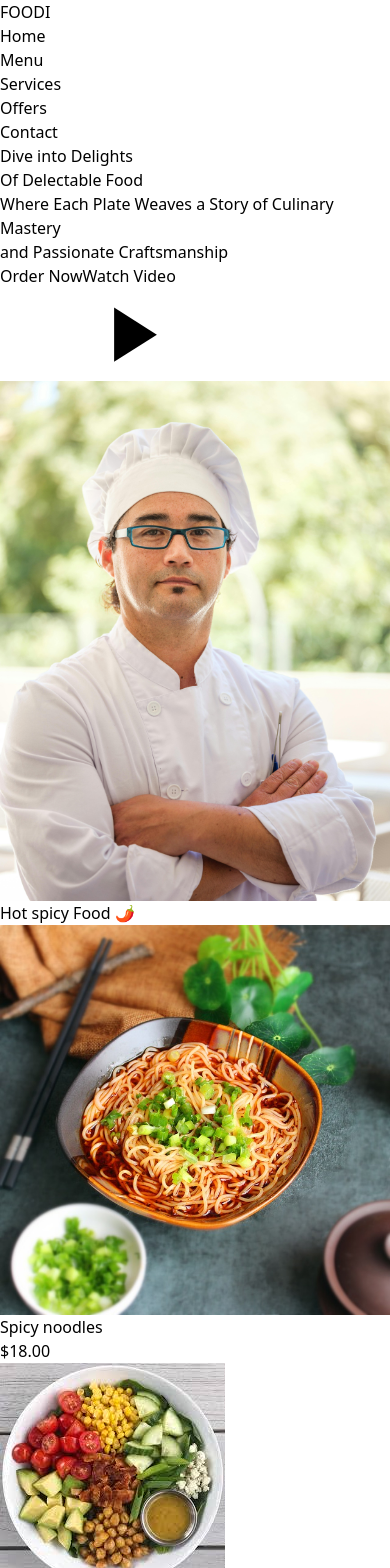
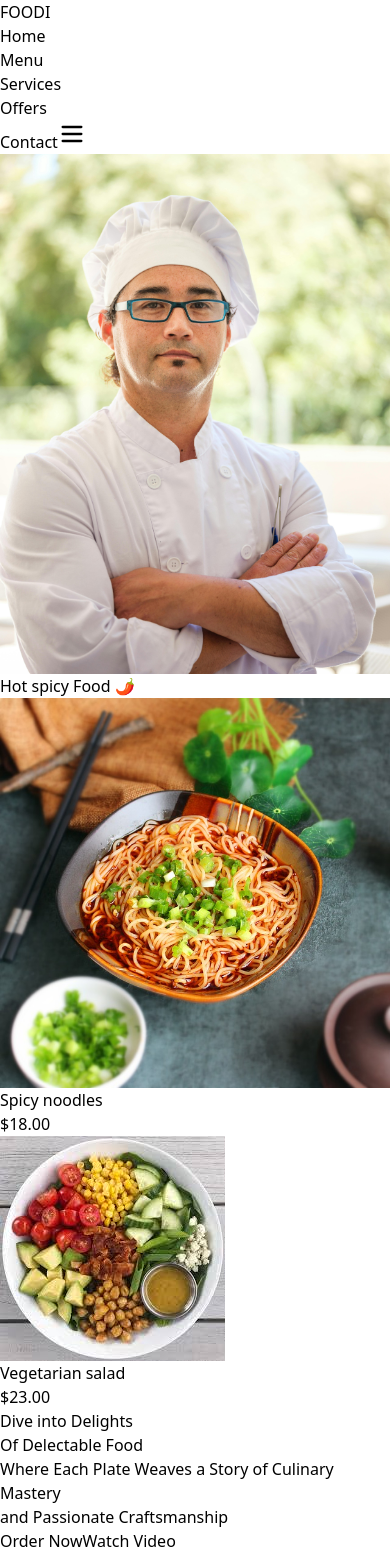
Before and after one commit to mosesnzioka/Foodi-Restourant, a React (Vite) app: page / in a window 390 px wide. Shown: the top 1568 px of the page. Built offline with nearby package versions, Linux system fonts and the light colour scheme.

Commit message:
adding the responsiness of the page

```diff
--- a/package.json
+++ b/package.json
@@ -14,6 +14,7 @@
     "@fortawesome/free-brands-svg-icons": "^6.7.1",
     "@fortawesome/free-solid-svg-icons": "^6.7.1",
     "@fortawesome/react-fontawesome": "^0.2.2",
+    "lucide-react": "^0.475.0",
     "react": "^18.3.1",
     "react-dom": "^18.3.1",
     "react-router-dom": "^7.0.1"
--- a/src/components/Footer.jsx
+++ b/src/components/Footer.jsx
@@ -10,14 +10,14 @@ import {
 const Footer = () => {
   return (
     <footer className="bg-gray-100 text-gray-700 py-8">
-      <div className="container mx-auto grid grid-cols-1 md:grid-cols-4 gap-8">
+      <div className="container mx-auto grid grid-cols-1 sm:grid-cols-2 md:grid-cols-4 gap-8 text-center">
         {/* Logo and tagline */}
         <div>
           <h1 className="text-xl font-bold text-green-500">FOODI</h1>
           <p className="mt-2">
             Savor the artistry where every dish is a culinary masterpiece
           </p>
-          <div className="flex items-center space-x-4 mt-4">
+          <div className="flex justify-center items-center space-x-4 mt-4">
             <a href="#" className="text-green-500 hover:text-green-600">
               <i className="fab fa-facebook-f"></i>
             </a>
--- a/src/components/Header/Header.jsx
+++ b/src/components/Header/Header.jsx
@@ -1,7 +1,10 @@
-import React from "react";
-import { Link } from "react-router-dom";
+import { useState } from 'react';
+import { Link } from 'react-router-dom';
+import { Menu, X } from 'lucide-react';
 
-const Header = () => {
+export default function ResponsiveHeader() {
+  const [menuOpen, setMenuOpen] = useState(false);
+
   return (
     <header className="bg-white shadow-md">
       <div className="container mx-auto flex items-center justify-between py-4 px-6">
@@ -11,8 +14,8 @@ const Header = () => {
           <span className="text-black text-xl font-bold ml-2">OODI</span>
         </div>
 
-        {/* Navigation Links */}
-        <nav>
+        {/* Desktop Navigation Links */}
+        <nav className="hidden md:block">
           <ul className="flex space-x-8">
             <li>
               <Link
@@ -49,20 +52,79 @@ const Header = () => {
           </ul>
         </nav>
 
-        {/* Actions */}
+        {/* Contact Button + Hamburger Menu */}
         <div className="flex items-center space-x-6">
-
-         {/* contact button */}
+          {/* Contact Button */}
           <Link
             to="/contact"
-            className="bg-green-500 text-white text-sm font-medium px-4 py-2 rounded-lg hover:bg-green-600 transition-colors"
+            className="hidden md:inline-block bg-green-500 text-white text-sm font-medium px-4 py-2 rounded-lg hover:bg-green-600 transition-colors"
           >
             Contact
           </Link>
+
+          {/* Mobile Menu Toggle */}
+          <button
+            className="md:hidden text-black"
+            onClick={() => setMenuOpen(!menuOpen)}
+            aria-label="Toggle Menu"
+          >
+            {menuOpen ? <X size={28} /> : <Menu size={28} />}
+          </button>
         </div>
       </div>
+
+      {/* Mobile Menu */}
+      {menuOpen && (
+        <div className="md:hidden bg-white shadow-lg border-t">
+          <ul className="flex flex-col space-y-4 p-4">
+            <li>
+              <Link
+                to="/home"
+                className="text-black text-sm font-medium hover:text-green-500"
+                onClick={() => setMenuOpen(false)}
+              >
+                Home
+              </Link>
+            </li>
+            <li>
+              <Link
+                to="/menu"
+                className="text-black text-sm font-medium hover:text-green-500"
+                onClick={() => setMenuOpen(false)}
+              >
+                Menu
+              </Link>
+            </li>
+            <li>
+              <Link
+                to="/services"
+                className="text-black text-sm font-medium hover:text-green-500"
+                onClick={() => setMenuOpen(false)}
+              >
+                Services
+              </Link>
+            </li>
+            <li>
+              <Link
+                to="/offers"
+                className="text-black text-sm font-medium hover:text-green-500"
+                onClick={() => setMenuOpen(false)}
+              >
+                Offers
+              </Link>
+            </li>
+            <li>
+              <Link
+                to="/contact"
+                className="bg-green-500 text-white text-sm font-medium px-4 py-2 rounded-lg hover:bg-green-600"
+                onClick={() => setMenuOpen(false)}
+              >
+                Contact
+              </Link>
+            </li>
+          </ul>
+        </div>
+      )}
     </header>
   );
-};
-
-export default Header;
+}
--- a/src/components/Hero/Hero.jsx
+++ b/src/components/Hero/Hero.jsx
@@ -5,8 +5,52 @@ import chef from "../../images/chef.jpg";
 const Hero = () => {
   return (
     <section className="bg-white py-12">
-      <div className="container mx-auto flex flex-col lg:flex-row items-center justify-between px-6 lg:px-12">
-        {/* Left Section */}
+      <div className="container mx-auto flex flex-col-reverse lg:flex-row items-center justify-between px-6 lg:px-12">
+
+        <div className="lg:w-1/2 mt-8 lg:mt-0 relative">
+
+          <div className="relative">
+            <div className="rounded-full bg-green-100 p-10">
+              <img
+                src={chef}
+                alt="Food"
+                className="w-full max-w-sm rounded-full mx-auto"
+              />
+            </div>
+
+            <div className="absolute top-0 -right-10 bg-white p-3 rounded-lg shadow-md">
+              <p className="text-sm text-gray-700 flex items-center gap-1">
+                Hot spicy Food 🌶️
+              </p>
+            </div>
+          </div>
+
+
+          <div className="flex gap-6 mt-8 lg:absolute lg:-bottom-10 lg:left-0">
+
+            <div className="bg-white rounded-lg shadow-lg p-4 w-36 text-center">
+              <img
+                src={spicy}
+                alt="Spicy Noodles"
+                className="rounded-lg mb-2"
+              />
+              <h3 className="text-sm font-semibold">Spicy noodles</h3>
+              <p className="text-green-500 font-bold text-lg">$18.00</p>
+            </div>
+
+            <div className="bg-white rounded-lg shadow-lg p-4 w-36 text-center">
+              <img
+                src={saland}
+                alt="Vegetarian Salad"
+                className="rounded-lg mb-2"
+              />
+              <h3 className="text-sm font-semibold">Vegetarian salad</h3>
+              <p className="text-green-500 font-bold text-lg">$23.00</p>
+            </div>
+          </div>
+        </div>
+
+
         <div className="lg:w-1/2 text-center lg:text-left">
           <h1 className="text-4xl lg:text-5xl font-bold mb-4 leading-tight">
             Dive into Delights <br />
@@ -34,50 +78,6 @@ const Hero = () => {
             </button>
           </div>
         </div>
-
-        {/* Right Section */}
-        <div className="lg:w-1/2 mt-8 lg:mt-0 relative">
-          {/* Image Section */}
-          <div className="relative">
-            <div className="rounded-full bg-green-100 p-10">
-              <img
-                src={chef}
-                alt="Food"
-                className="w-full max-w-sm rounded-full mx-auto"
-              />
-            </div>
-            {/* Speech Bubble */}
-            <div className="absolute top-0 -right-10 bg-white p-3 rounded-lg shadow-md">
-              <p className="text-sm text-gray-700 flex items-center gap-1">
-                Hot spicy Food 🌶️
-              </p>
-            </div>
-          </div>
-
-          {/* Food Cards */}
-          <div className="flex gap-6 mt-8 lg:absolute lg:-bottom-10 lg:left-0">
-            {/* Spicy Noodles Card */}
-            <div className="bg-white rounded-lg shadow-lg p-4 w-36 text-center">
-              <img
-                src={spicy} // Replace with actual image path
-                alt="Spicy Noodles"
-                className="rounded-lg mb-2"
-              />
-              <h3 className="text-sm font-semibold">Spicy noodles</h3>
-              <p className="text-green-500 font-bold text-lg">$18.00</p>
-            </div>
-            {/* Vegetarian Salad Card */}
-            <div className="bg-white rounded-lg shadow-lg p-4 w-36 text-center">
-              <img
-                src={saland} // Replace with actual image path
-                alt="Vegetarian Salad"
-                className="rounded-lg mb-2"
-              />
-              <h3 className="text-sm font-semibold">Vegetarian salad</h3>
-              <p className="text-green-500 font-bold text-lg">$23.00</p>
-            </div>
-          </div>
-        </div>
       </div>
     </section>
   );
```
Also changed, not shown: src/components/ServicesSection.jsx (+5 -6 lines), 1 other file (tests, documents, lock files or other folders).
